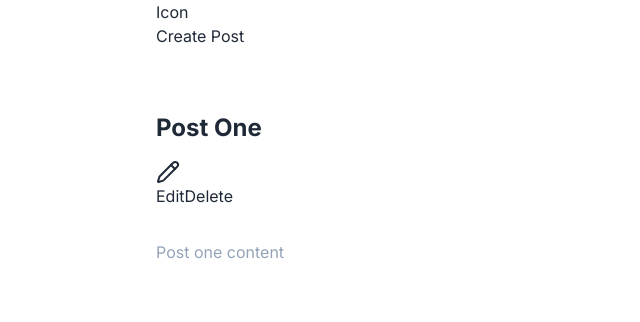
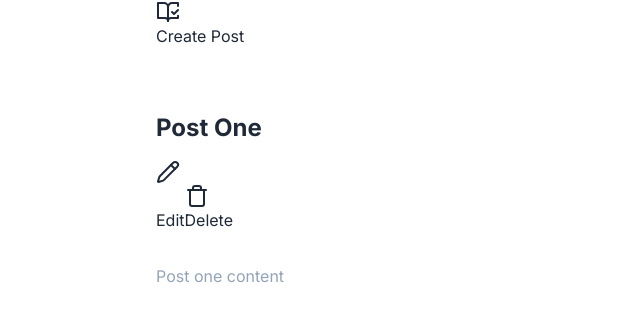
Before and after one commit to prasoonmohan/NextJs-Blog, a Next.js app: page /blog/1 in a window 1280 px wide. Shown: the top 322 px of the page, without its empty margins (0-640 px from the left). Built offline with nearby package versions, Linux system fonts and the light colour scheme.

Commit message:
feat: Added icons for blog and navbar

```diff
--- a/src/Components/ButtonAction.tsx
+++ b/src/Components/ButtonAction.tsx
@@ -1,14 +1,17 @@
-import { Pencil } from 'lucide-react'
+import { Pencil, Trash } from 'lucide-react'
 import Link from 'next/link'
 import React from 'react'
 
 const ButtonAction = () => {
     return (
         <div>
-            <Link href="/edit/id" className='btn mr-2'>
+            <Link href="/edit/1" className='btn mr-2'>
                 <Pencil />Edit
             </Link>
-            <button className="btn btn-error">Delete</button>
+            <button className="btn btn-error">
+                <Trash />
+                Delete
+            </button>
         </div>
     )
 }
--- a/src/Components/Navbar.tsx
+++ b/src/Components/Navbar.tsx
@@ -1,3 +1,4 @@
+import { BookOpenCheck } from 'lucide-react'
 import Link from 'next/link'
 import React from 'react'
 
@@ -6,7 +7,7 @@ export const Navbar = () => {
         <div className="navbar bg-slate-800">
             <div className="container">
                 <div className="flex-1">
-                    <Link href="/">Icon</Link>
+                    <Link href="/"><BookOpenCheck /></Link>
                 </div>
                 <div className="flex-none">
                     <Link href='/create' className="btn btn-ghost">
```
